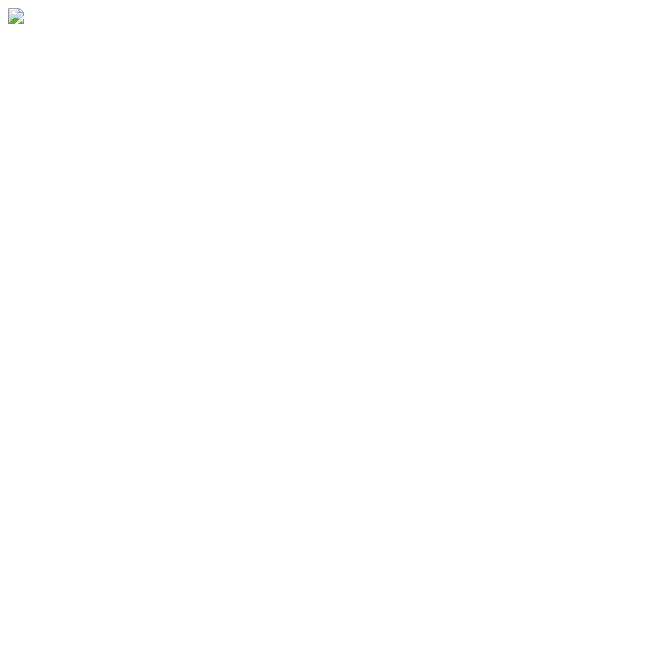
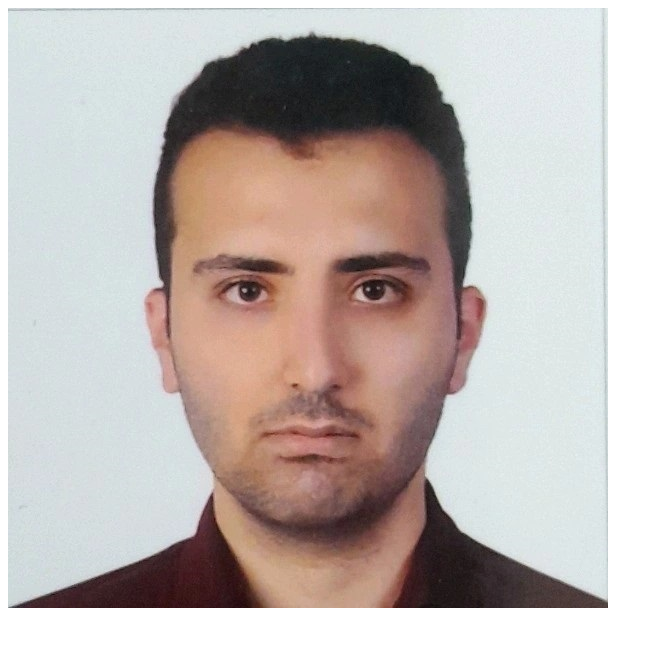
Before and after one commit to babak23/babak23.github.io, a plain HTML site: page index.html in a window 1280 px wide. Shown: the whole page, without its empty margins (0-663 px from the left). Drawn offline with Linux system fonts and the light colour scheme.

Commit message:
Update index.html

```diff
--- a/index.html
+++ b/index.html
@@ -1 +1 @@
-<img src="./assets/images/New.jpg" />
+<img src="https://github.com/babak23/babak23.github.io/blob/main/BN.jpg" />
```
